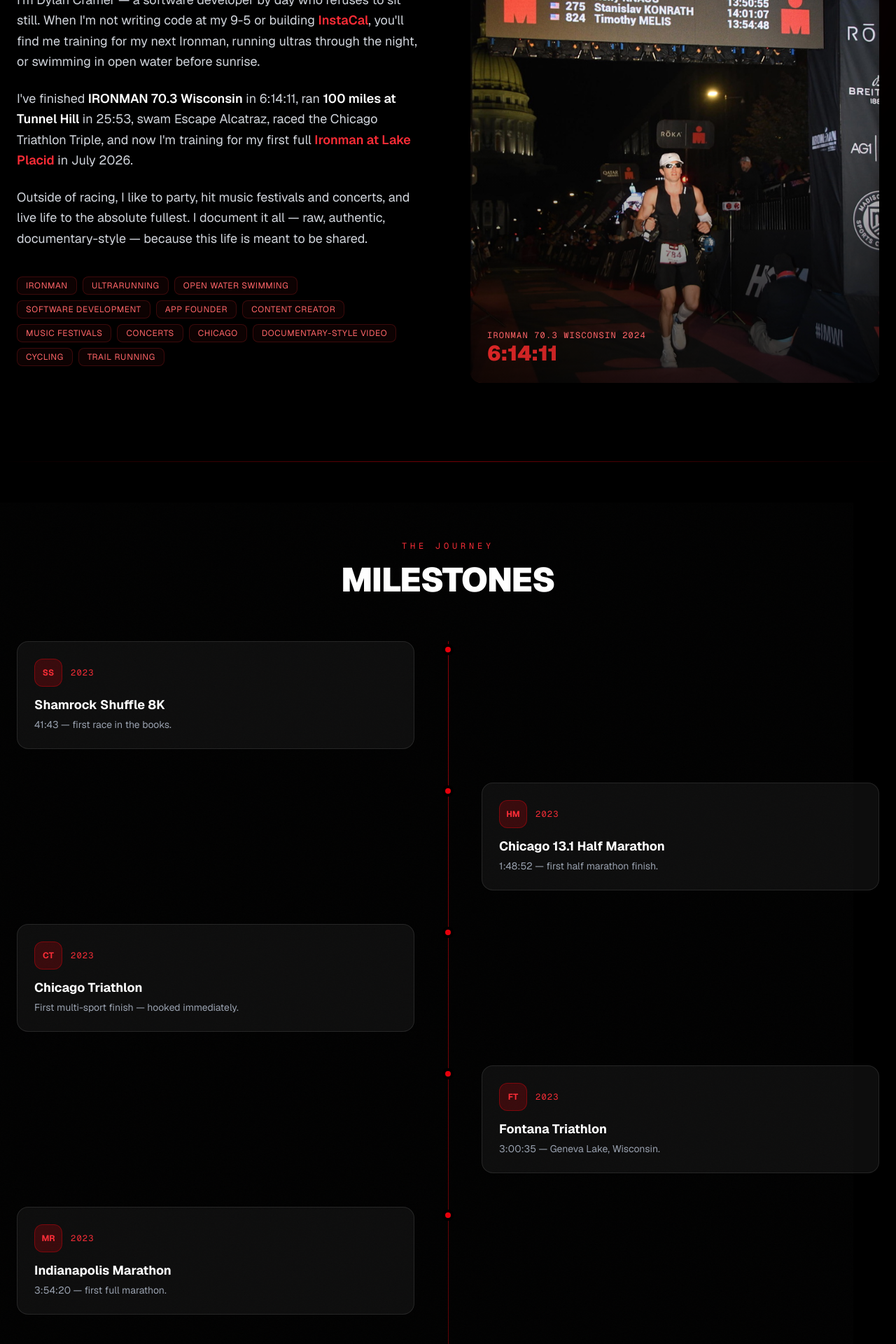
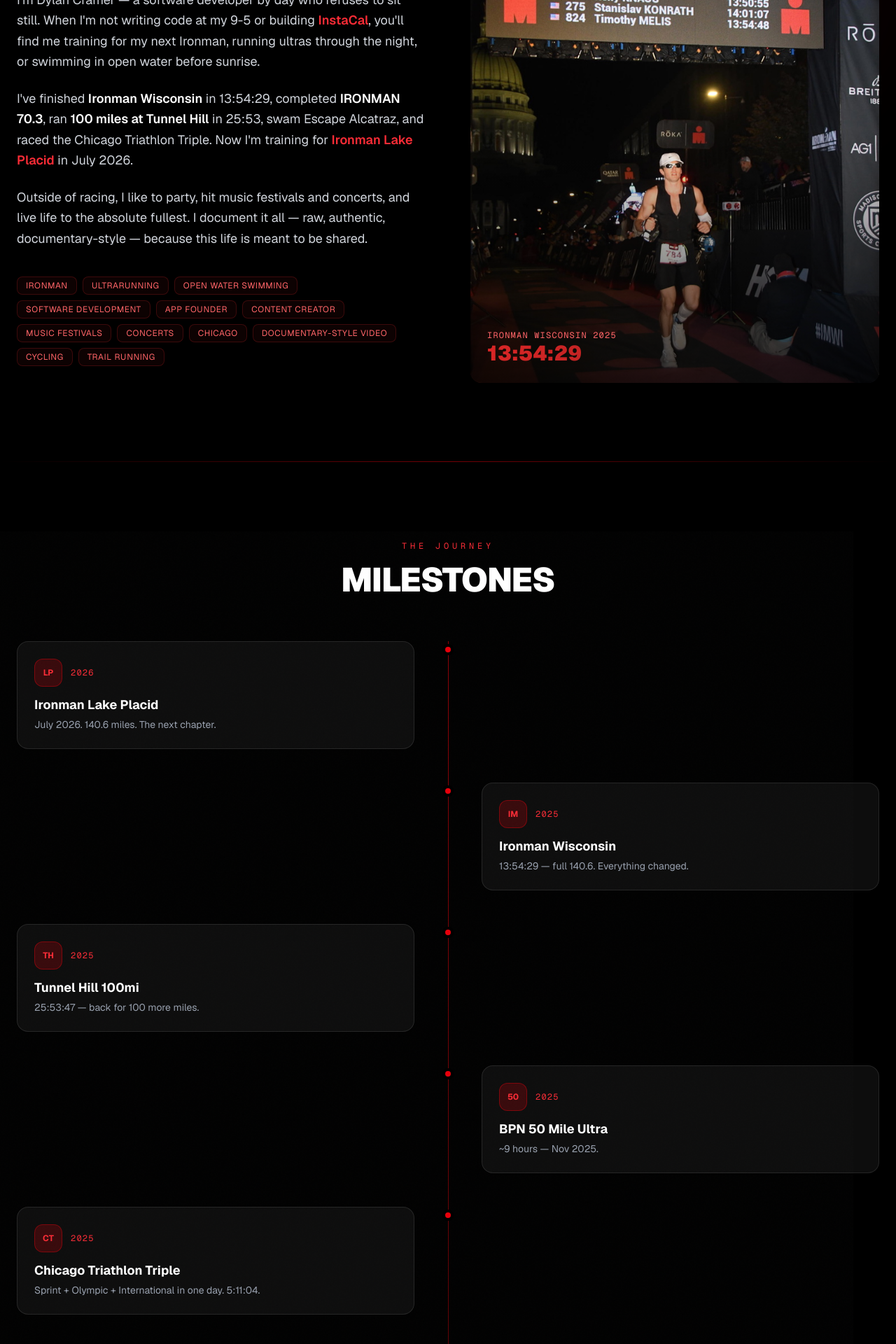
Before and after one commit to dcrame2/dylan-cramer-site, a Next.js app: page /about in a window 1280 px wide. Shown: the part 1040-2960 px from the top of the page at 70% size. Built offline with nearby package versions, Linux system fonts and the light colour scheme.

Commit message:
fix: small tweaks

```diff
--- a/src/components/About.tsx
+++ b/src/components/About.tsx
@@ -5,8 +5,8 @@ import { useRef } from "react";
 import Image from "next/image";
 
 const milestones = [
-  { year: "2024", title: "Ironman 70.3 Wisconsin", detail: "6:14:11", icon: "M" },
-  { year: "2024", title: "Escape Alcatraz Tri", detail: "3:08:57", icon: "T" },
+  { year: "2025", title: "Ironman Wisconsin", detail: "13:54:29", icon: "M" },
+  { year: "2024", title: "IRONMAN 70.3 Wisconsin", detail: "6:14:11", icon: "H" },
   { year: "2025", title: "Tunnel Hill 100mi", detail: "25:53:47", icon: "U" },
   { year: "2025", title: "Frozen Gnome 50K", detail: "6:46:12", icon: "R" },
 ];
@@ -50,7 +50,8 @@ export default function About() {
                 the night, or swimming in open water before sunrise.
               </p>
               <p className="text-lg text-gray-300 leading-relaxed">
-                I&apos;ve finished <span className="text-white font-semibold">IRONMAN 70.3 Wisconsin</span>,
+                I&apos;ve finished <span className="text-white font-semibold">Ironman Wisconsin</span> in
+                13:54:29, completed <span className="text-white font-semibold">IRONMAN 70.3</span>,
                 ran <span className="text-white font-semibold">100 miles at Tunnel Hill</span> in 25:53,
                 swam Escape Alcatraz, raced the Chicago Triathlon Triple, and completed a 50K
                 in the dead of winter. Now I&apos;m training for{" "}
@@ -103,9 +104,9 @@ export default function About() {
               <div className="absolute inset-0 bg-gradient-to-t from-black/80 via-transparent to-transparent" />
               <div className="absolute bottom-6 left-6 right-6">
                 <p className="text-xs uppercase tracking-widest text-red-400 font-mono">
-                  IRONMAN 70.3 Wisconsin 2024
+                  Ironman Wisconsin 2025
                 </p>
-                <p className="text-3xl font-black text-white">6:14:11</p>
+                <p className="text-3xl font-black text-white">13:54:29</p>
               </div>
             </div>
             <div className="absolute -bottom-3 -right-3 w-full h-full border-2 border-red-600/20 -z-10 rounded-2xl" />
--- a/src/components/AboutPage.tsx
+++ b/src/components/AboutPage.tsx
@@ -9,10 +9,88 @@ import SocialCards from "./SocialCards";
 
 const timeline = [
   {
+    year: "2026",
+    title: "Ironman Lake Placid",
+    detail: "July 2026. 140.6 miles. The next chapter.",
+    icon: "LP",
+  },
+  {
+    year: "2025",
+    title: "Ironman Wisconsin",
+    detail: "13:54:29 — full 140.6. Everything changed.",
+    icon: "IM",
+  },
+  {
+    year: "2025",
+    title: "Tunnel Hill 100mi",
+    detail: "25:53:47 — back for 100 more miles.",
+    icon: "TH",
+  },
+  {
+    year: "2025",
+    title: "BPN 50 Mile Ultra",
+    detail: "~9 hours — Nov 2025.",
+    icon: "50",
+  },
+  {
+    year: "2025",
+    title: "Chicago Triathlon Triple",
+    detail: "Sprint + Olympic + International in one day. 5:11:04.",
+    icon: "CT",
+  },
+  {
+    year: "2025",
+    title: "InstaCal Launch",
+    detail: "Shipped an AI-powered calorie tracker to iOS & Android.",
+    icon: "IC",
+  },
+  {
+    year: "2025",
+    title: "Frozen Gnome 50K",
+    detail: "6:46:12 — 50K in the dead of winter.",
+    icon: "FG",
+  },
+  {
+    year: "2024",
+    title: "Tunnel Hill 100",
+    detail: "First 100 miler. All night, all grit.",
+    icon: "TH",
+  },
+  {
+    year: "2024",
+    title: "IRONMAN 70.3 Wisconsin",
+    detail: "6:14:11 — first half Ironman.",
+    icon: "70",
+  },
+  {
+    year: "2024",
+    title: "Chicago Triathlon",
+    detail: "2:54:26 — back for round two.",
+    icon: "CT",
+  },
+  {
+    year: "2024",
+    title: "Escape Alcatraz Triathlon",
+    detail: "3:08:57 — swam out of Alcatraz.",
+    icon: "EA",
+  },
+  {
     year: "2023",
-    title: "Shamrock Shuffle 8K",
-    detail: "41:43 — first race in the books.",
-    icon: "SS",
+    title: "Indianapolis Marathon",
+    detail: "3:54:20 — first full marathon.",
+    icon: "MR",
+  },
+  {
+    year: "2023",
+    title: "Fontana Triathlon",
+    detail: "3:00:35 — Geneva Lake, Wisconsin.",
+    icon: "FT",
+  },
+  {
+    year: "2023",
+    title: "Chicago Triathlon",
+    detail: "First multi-sport finish — hooked immediately.",
+    icon: "CT",
   },
   {
     year: "2023",
@@ -22,89 +100,17 @@ const timeline = [
   },
   {
     year: "2023",
-    title: "Chicago Triathlon",
-    detail: "First multi-sport finish — hooked immediately.",
-    icon: "CT",
-  },
-  {
-    year: "2023",
-    title: "Fontana Triathlon",
-    detail: "3:00:35 — Geneva Lake, Wisconsin.",
-    icon: "FT",
-  },
-  {
-    year: "2023",
-    title: "Indianapolis Marathon",
-    detail: "3:54:20 — first full marathon.",
-    icon: "MR",
-  },
-  {
-    year: "2024",
-    title: "Escape Alcatraz Triathlon",
-    detail: "3:08:57 — swam out of Alcatraz.",
-    icon: "EA",
-  },
-  {
-    year: "2024",
-    title: "Chicago Triathlon",
-    detail: "2:54:26 — back for round two.",
-    icon: "CT",
-  },
-  {
-    year: "2024",
-    title: "IRONMAN 70.3 Wisconsin",
-    detail: "6:14:11 — first half Ironman.",
-    icon: "IM",
-  },
-  {
-    year: "2024",
-    title: "Tunnel Hill 100",
-    detail: "100 miles through southern Illinois. All night, all grit.",
-    icon: "TH",
-  },
-  {
-    year: "2025",
-    title: "Frozen Gnome 50K",
-    detail: "6:46:12 — 50K in the dead of winter.",
-    icon: "FG",
-  },
-  {
-    year: "2025",
-    title: "Chicago Triathlon Triple",
-    detail: "Sprint + Olympic + International in one day. 5:11:04.",
-    icon: "CT",
-  },
-  {
-    year: "2025",
-    title: "BPN 50 Mile Ultra",
-    detail: "~9 hours — Go One More, Nov 2025.",
-    icon: "50",
-  },
-  {
-    year: "2025",
-    title: "Tunnel Hill 100mi",
-    detail: "25:53:47 — back for 100 more miles.",
-    icon: "TH",
-  },
-  {
-    year: "2025",
-    title: "InstaCal Launch",
-    detail: "Shipped an AI-powered calorie tracker to iOS & Android.",
-    icon: "IC",
-  },
-  {
-    year: "2026",
-    title: "Ironman Lake Placid",
-    detail: "July 2026. Full 140.6. The next chapter.",
-    icon: "LP",
+    title: "Shamrock Shuffle 8K",
+    detail: "41:43 — first race in the books.",
+    icon: "SS",
   },
 ];
 
 const stats = [
   { value: "15+", label: "Races Finished", suffix: "" },
   { value: "100", label: "Longest Run (mi)", suffix: "" },
-  { value: "70.3", label: "Half Ironman", suffix: "" },
-  { value: "3:54", label: "Marathon PR", suffix: "" },
+  { value: "140.6", label: "Full Ironman", suffix: "" },
+  { value: "13:54", label: "Ironman PR", suffix: "" },
   { value: "50K", label: "Winter Ultra", suffix: "" },
   { value: "1", label: "App Shipped", suffix: "" },
 ];
@@ -239,12 +245,14 @@ export default function AboutPage() {
               </p>
               <p className="text-lg text-gray-300 leading-relaxed">
                 I&apos;ve finished{" "}
-                <span className="text-white font-semibold">IRONMAN 70.3 Wisconsin</span> in
-                6:14:11, ran{" "}
+                <span className="text-white font-semibold">Ironman Wisconsin</span> in
+                13:54:29, completed{" "}
+                <span className="text-white font-semibold">IRONMAN 70.3</span>,
+                ran{" "}
                 <span className="text-white font-semibold">100 miles at Tunnel Hill</span> in 25:53,
-                swam Escape Alcatraz, raced the Chicago Triathlon Triple,
-                and now I&apos;m training for my first full{" "}
-                <span className="text-red-500 font-semibold">Ironman at Lake Placid</span> in
+                swam Escape Alcatraz, and raced the Chicago Triathlon Triple.
+                Now I&apos;m training for{" "}
+                <span className="text-red-500 font-semibold">Ironman Lake Placid</span> in
                 July 2026.
               </p>
               <p className="text-lg text-gray-300 leading-relaxed">
@@ -287,10 +295,10 @@ export default function AboutPage() {
                 <div className="absolute inset-0 bg-gradient-to-t from-black/80 via-transparent to-transparent" />
                 <div className="absolute bottom-6 left-6 right-6">
                   <p className="text-xs uppercase tracking-widest text-red-400 font-mono">
-                    IRONMAN 70.3 Wisconsin 2024
+                    Ironman Wisconsin 2025
                   </p>
                   <p className="text-3xl font-black text-white countdown-digit">
-                    6:14:11
+                    13:54:29
                   </p>
                 </div>
               </div>
--- a/src/components/Hero.tsx
+++ b/src/components/Hero.tsx
@@ -192,7 +192,7 @@ export default function Hero() {
           className='mt-12 flex gap-3 md:gap-6'
         >
           {[
-            { number: '70.3', label: 'Ironman' },
+            { number: '140.6', label: 'Ironman' },
             { number: '100', label: 'Mile' },
             { number: '50', label: 'Mile' },
           ].map((stat) => (
--- a/src/components/Navigation.tsx
+++ b/src/components/Navigation.tsx
@@ -164,16 +164,16 @@ export default function Navigation() {
           >
             <div className="space-y-1.5">
               <motion.span
-                animate={mobileOpen ? { rotate: 45, y: 6 } : { rotate: 0, y: 0 }}
-                className="block w-6 h-0.5 bg-white"
+                animate={mobileOpen ? { rotate: 45, y: 8 } : { rotate: 0, y: 0 }}
+                className="block w-6 h-0.5 bg-white origin-center"
               />
               <motion.span
                 animate={mobileOpen ? { opacity: 0 } : { opacity: 1 }}
                 className="block w-6 h-0.5 bg-white"
               />
               <motion.span
-                animate={mobileOpen ? { rotate: -45, y: -6 } : { rotate: 0, y: 0 }}
-                className="block w-6 h-0.5 bg-white"
+                animate={mobileOpen ? { rotate: -45, y: -8 } : { rotate: 0, y: 0 }}
+                className="block w-6 h-0.5 bg-white origin-center"
               />
             </div>
           </button>
```
